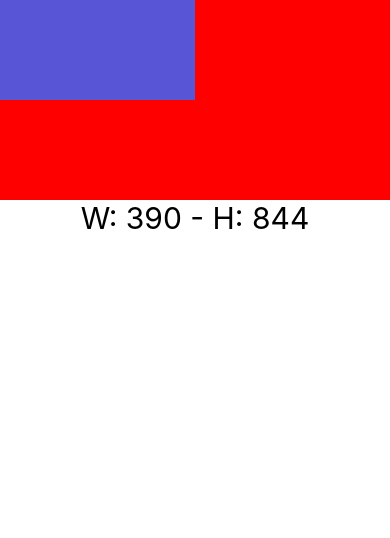
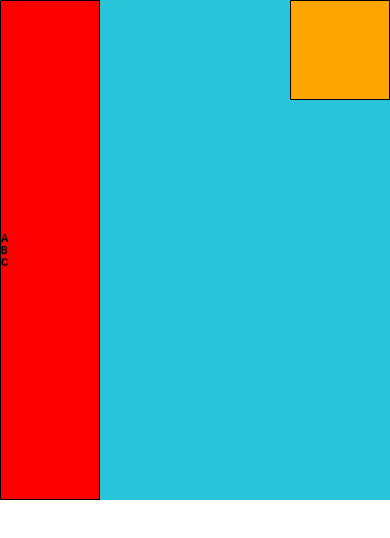
Before and after one commit to grupoudea/number-counter-app, a React Native app: screen / in a window 390 px wide. Shown: the top 538 px of the page. Built offline with nearby package versions, Linux system fonts and the light colour scheme.

Commit message:
se usa flex, flexdirection, justifycontent

```diff
--- a/App.tsx
+++ b/App.tsx
@@ -3,11 +3,13 @@ import CounterScreen from './src/screens/CounterScreen'
 import BoxObjectModel from './src/screens/BoxObjectModel'
 import { SafeAreaView } from 'react-native'
 import DimensionsScreen from './src/screens/DimensionsScreen'
+import PositionScreen from './src/screens/PositionScreen'
 
 const App = () => {
   return (
     <SafeAreaView style={{flex: 1}}>
-      <DimensionsScreen />
+      {/* <DimensionsScreen /> */}
+      <PositionScreen />
     </SafeAreaView>
   )
 }
--- /dev/null
+++ b/src/screens/PositionScreen.tsx
@@ -0,0 +1,53 @@
+import React from 'react'
+import { StyleSheet, Text, View } from 'react-native'
+
+const PositionScreen = () => {
+  return (
+    <View style={styles.container}>
+        <View style={styles.cajaRoja}>
+            <Text style={styles.title}>A</Text>
+            <Text style={styles.title}>B</Text>
+            <Text style={styles.title}>C</Text>
+        </View>
+        <View style={styles.cajaNaranja}></View>
+
+    </View>
+  )
+}
+
+const styles = StyleSheet.create({
+    container: {
+        //flex: 1,
+        height: 500,
+        backgroundColor: '#28c4d9',
+        //justifyContent: 'center',
+        //alignItems: 'center',
+    },
+    cajaRoja: {
+        width: 100,
+        height: 100,
+        backgroundColor: 'red',
+        borderWidth: 1,
+        flex: 1,
+        justifyContent: 'center',
+
+
+    },
+    cajaNaranja: {
+        width: 100,
+        height: 100,
+        backgroundColor: 'orange',
+        borderWidth: 1,
+        position: 'absolute',
+        right: 0
+
+
+    },
+    title: {
+        fontWeight: 'bold',
+        fontSize: 10,
+    }
+
+});
+
+export default PositionScreen
```
